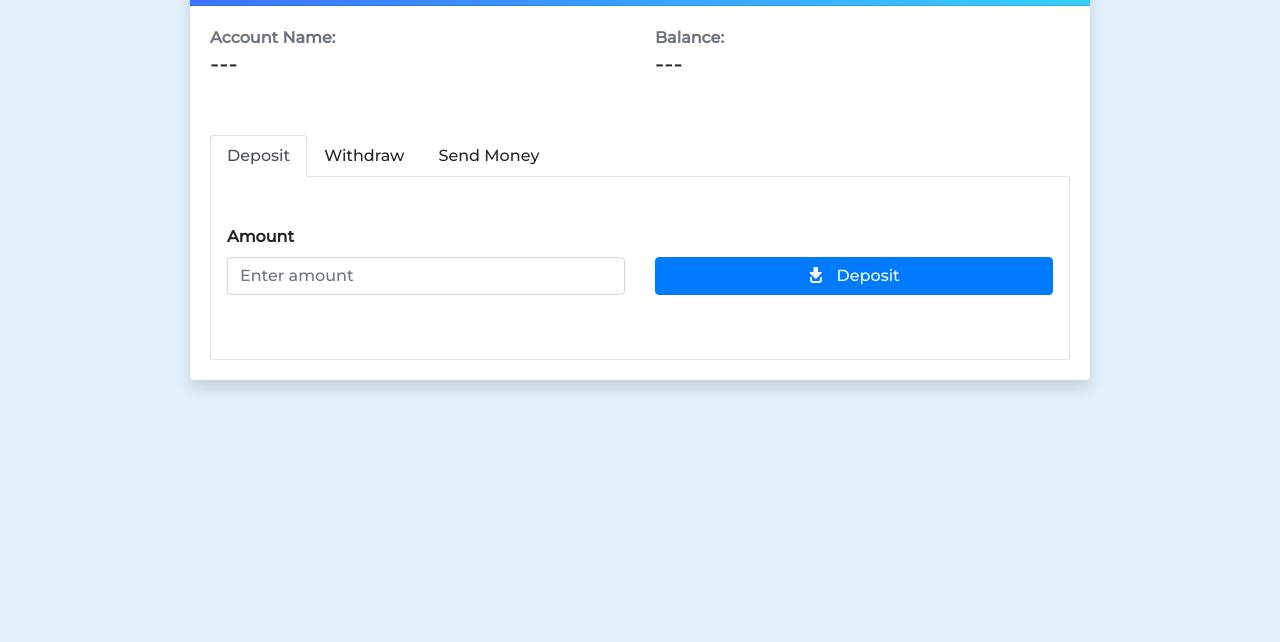
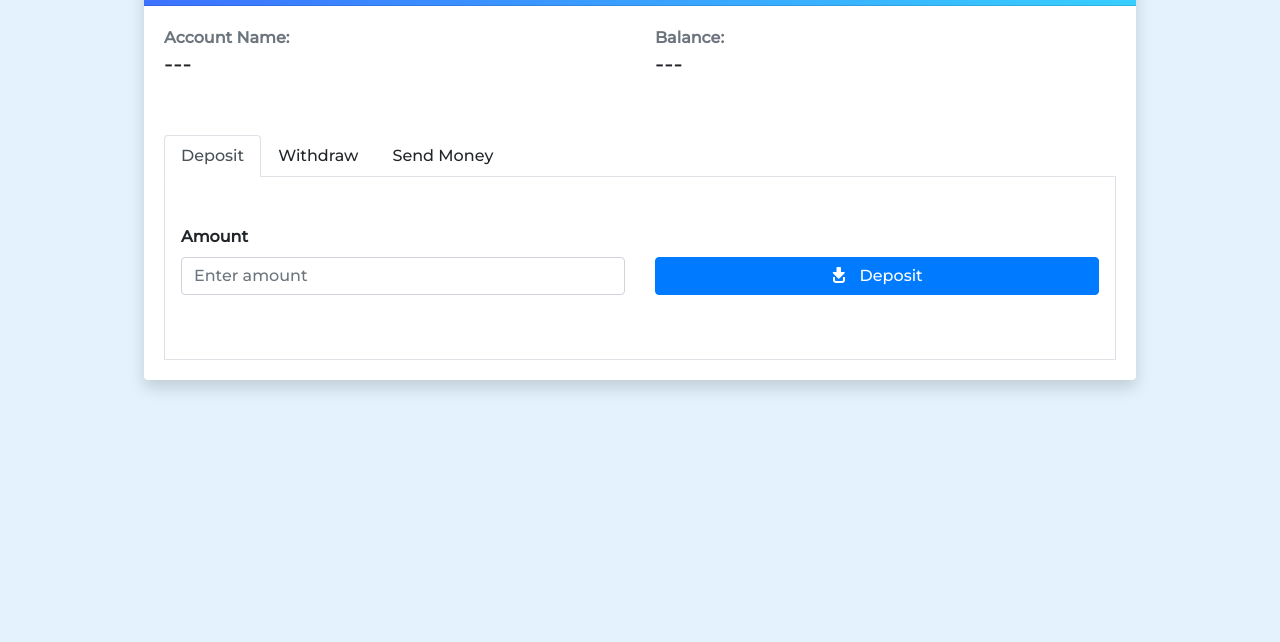
Before and after one commit to jpspeak/banking-app, a plain HTML site: page account.html in a window 1280 px wide. Shown: the part 158-800 px from the top of the page. Drawn offline with nearby package versions, Linux system fonts and the light colour scheme; some packages are replaced by stand-ins of ours; a script that the page names is missing.

Commit message:
set minimum width for container

```diff
--- a/account.html
+++ b/account.html
@@ -25,8 +25,11 @@
         font-family: "Montserrat", sans-serif;
         background-color: #e3f2fd;
       }
+      .container {
+        min-width: 576px;
+      }
       .card {
-        max-width: 900px;
+        max-width: 992px;
       }
       .card-header {
         background: linear-gradient(90deg, #3c72ff 0%, #37cfff 100%);
```
Also changed, not shown: index.html (+4 -2 lines).
